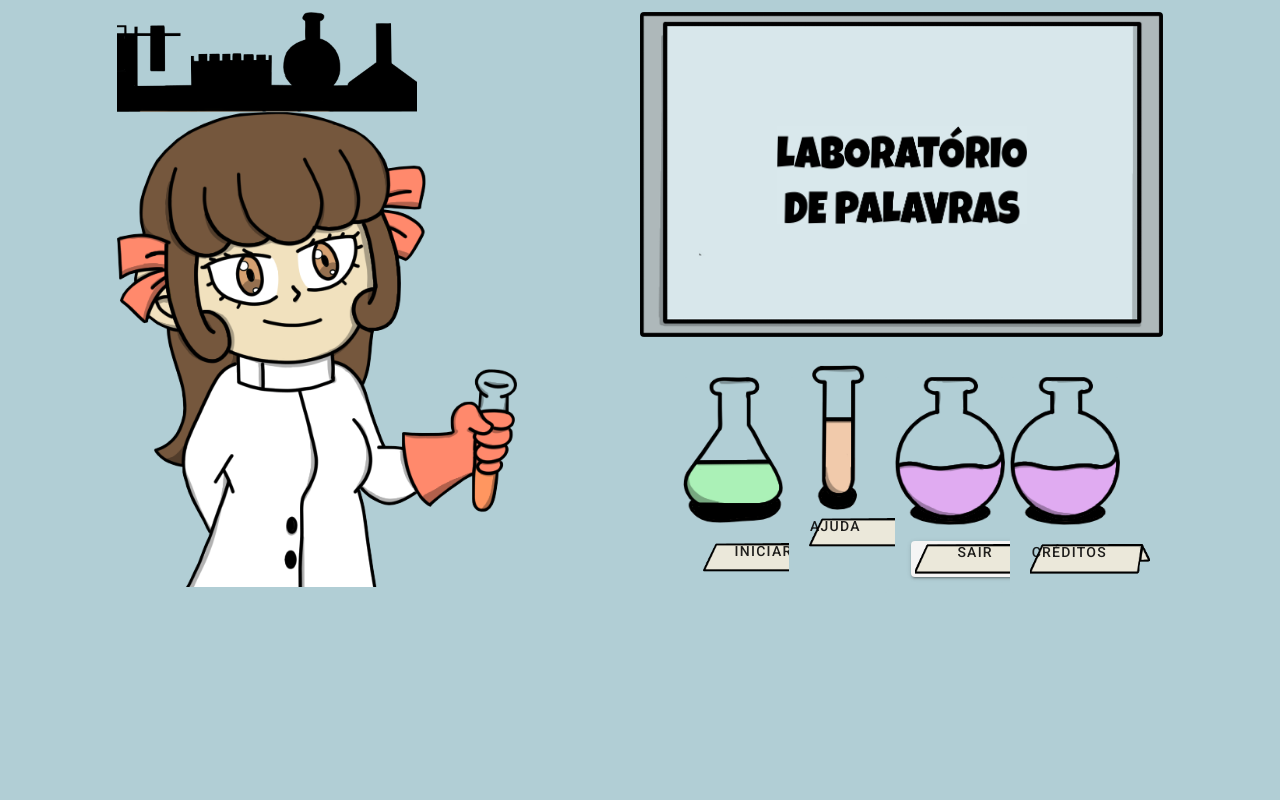
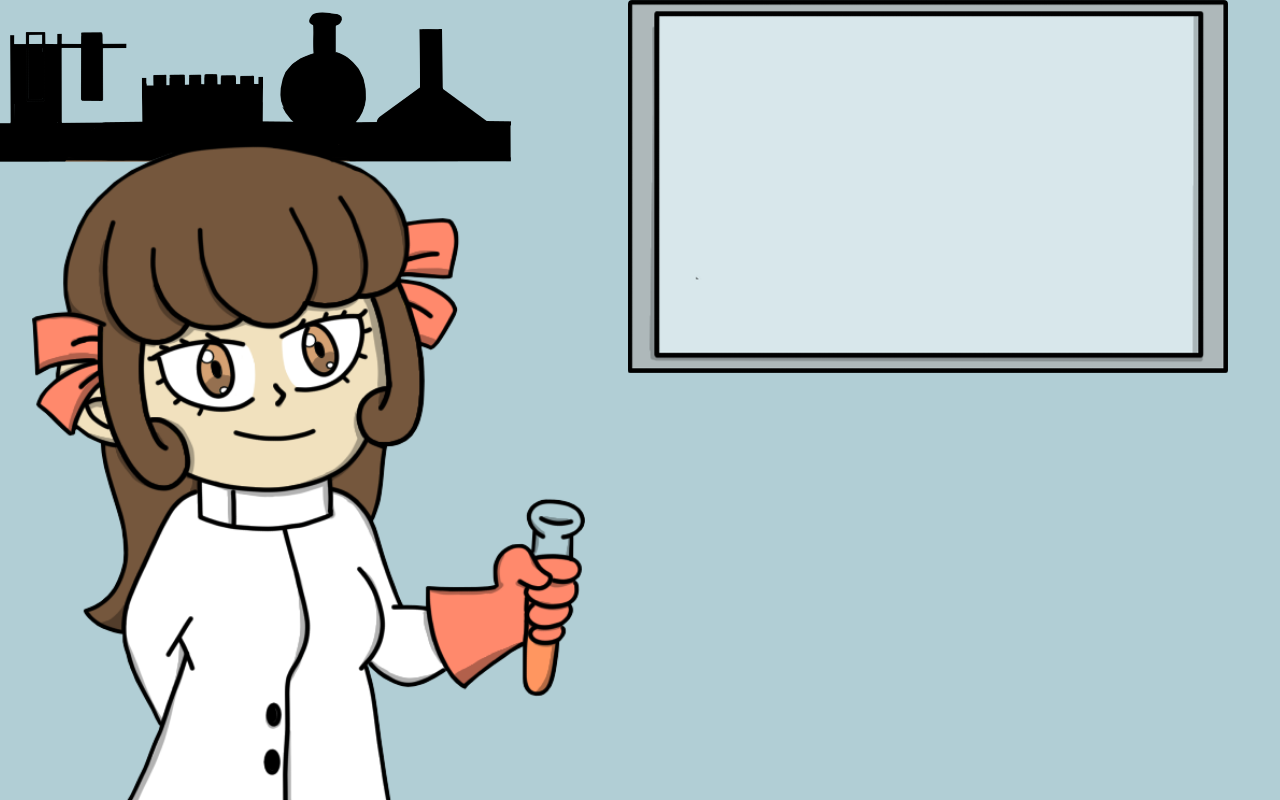
Before and after one commit to jaimerson/laboratorio_de_palavras, a Vue app: page /#/ in a window 1280 px wide. Built offline with nearby package versions, Linux system fonts and the light colour scheme.

Commit message:
Finalização da coluna esquerda da tela de menu principal.

```diff
--- a/src/views/Home.vue
+++ b/src/views/Home.vue
@@ -1,8 +1,49 @@
 <template>
   <v-container fluid class="background-home">
-    <v-layout>
+    <v-row>
+      <v-col cols="5" style="height:100%">
+          <v-row align="end" justify="start" class="ma-0" style="position:fixed;left:0">
+            <v-img
+              src="../../assets/prateleira.png"
+
+            />
+          </v-row>
+          <v-row style="margin-top: -44px !important; margin-left:20px">
+              <v-img
+                src="../../assets/clara.png"
+                position="botton"
+                contain="true"
+                class=""
+                style="position:fixed;bottom:0;max-height:82%;width:100%;"
+              />
+          </v-row>
+        </v-col>
+        <v-col cols="7">
+          <v-row style="position:fixed;right:5%">
+            <v-card flat class="background-home">
+              <v-img
+                src="../../assets/quadro.png"
+                max-width="600"
+                max-height="500"
+                position="top"
+                contain="true"
+                />
+              <v-row
+                  align="center"
+                  justify="center"
+                  class="ma-1"
+                  >
+                    <v-card-title class="display-1 ma-0 text-center">
+                      {{text}}
+                    </v-card-title>
+              </v-row>
+            </v-card>
+          </v-row>
+        </v-col>
+    </v-row>
+    <!--
+    <v-layout class="justify-end">
       <v-flex xs5 offset-xs1>
-        <div>
           <v-img
             src="../../assets/prateleira.png"
             height="100"
@@ -13,10 +54,12 @@
           <v-img
             src="../../assets/clara.png"
             max-width="400"
+            max-height="500"
+            position="botton"
+            contain="true"
             class=""
             >
           </v-img>
-        </div>
       </v-flex>
       <v-flex xs5>
         <v-layout class="justify-center">
@@ -25,6 +68,8 @@
               src="../../assets/quadro.png"
               max-height="500"
               max-width="600"
+              height="250"
+              width="500"
               >
               <v-row
                 align="center"
@@ -123,6 +168,7 @@
         </v-layout>
       </v-flex>
     </v-layout>
+    -->
   </v-container>
 </template>
 
```
Also changed, not shown: 1 other file (tests, documents, lock files or other folders).
